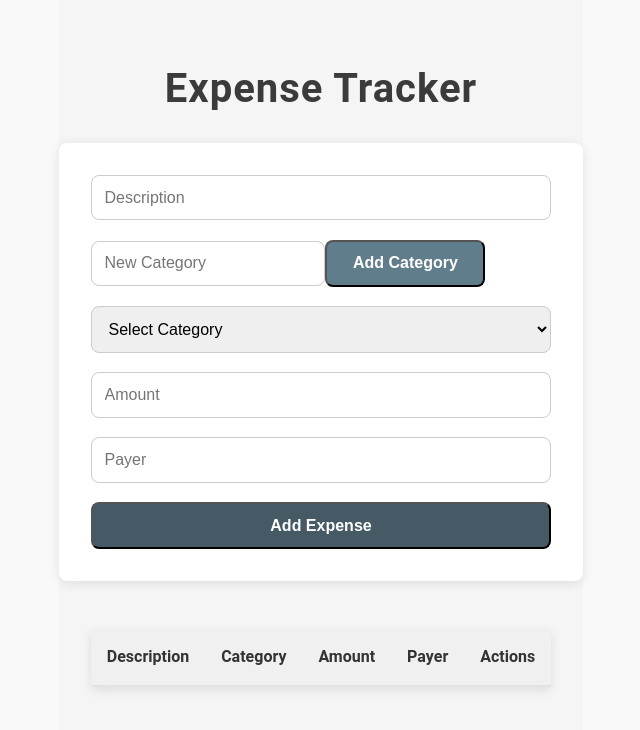
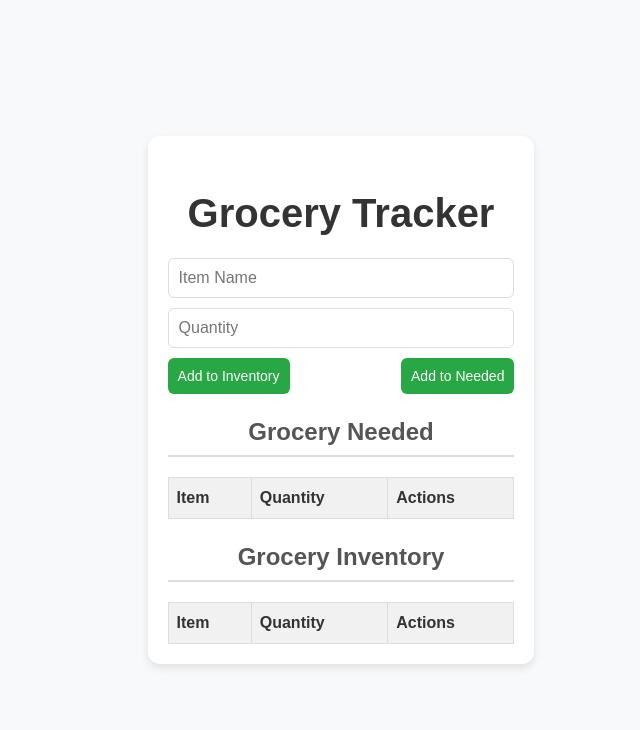
Before and after one commit to cs4241-c25/final-project-team-pike, a React (Vite) app in the folder client/: page / in a window 1280 px wide. Shown: the top 730 px of the page, without its empty margins (319-959 px from the left). Built offline with nearby package versions, Linux system fonts and the light colour scheme.

Commit message:
Grocery final

```diff
--- a/client/src/App.css
+++ b/client/src/App.css
@@ -1,164 +1,109 @@
-/* Layout and Container */
+/* App.css */
+body {
+  font-family: Arial, sans-serif;
+  background-color: #f8f9fa;
+  margin: 0;
+  padding: 0;
+  display: flex;
+  justify-content: center;
+  align-items: center;
+  height: 100vh;
+}
+
 .container {
-  padding: 2rem;
-  background-color: #f5f5f5; /* Cream background */
-  min-height: 100vh;
-  display: flex;
-  flex-direction: column;
-  align-items: center;
-  font-family: 'Roboto', sans-serif;
-  color: #333;
+  background: #ffffff;
+  padding: 20px;
+  border-radius: 12px;
+  box-shadow: 0px 4px 8px rgba(0, 0, 0, 0.1);
+  max-width: 600px;
+  width: 100%;
+  text-align: center;
 }
 
 .title {
-  font-size: 2.5rem;
-  font-weight: 700;
-  margin-bottom: 1.5rem;
-  color: #3b3b3b; /* Dark gray for the title */
-  text-align: center;
-  letter-spacing: 1px;
+  color: #333;
+  margin-bottom: 15px;
 }
 
 .form-container {
-  margin-bottom: 2rem;
   display: flex;
   flex-direction: column;
-  gap: 1.2rem;
-  width: 100%;
-  max-width: 600px;
-  background-color: #fff; /* White background for the form */
-  padding: 2rem;
-  border-radius: 8px;
-  box-shadow: 0 2px 12px rgba(0, 0, 0, 0.1);
+  gap: 10px;
+  margin-bottom: 20px;
 }
 
-/* Add Category Section */
-.add-category-section {
-  display: flex;
-  justify-content: center;
-  align-items: center;
-  flex-direction: column;
-  background-color: #fff;
-  padding: 2rem;
-  margin-top: 3rem;
-  width: 100%;
-  max-width: 600px;
-  border-radius: 8px;
-  box-shadow: 0 4px 12px rgba(0, 0, 0, 0.1);
-  border: 1px solid #ddd; /* Light border around add category */
+.input {
+  padding: 10px;
+  border: 1px solid #ddd;
+  border-radius: 6px;
+  font-size: 16px;
+  width: calc(100% - 22px);
 }
 
-.add-category-title {
-  font-size: 1.8rem;
-  font-weight: 600;
-  color: #333;
-  margin-bottom: 1.5rem;
+.button-group {
+  display: flex;
+  justify-content: space-between;
 }
 
-/* Inputs and Select */
-.input, .select {
-  border: 1px solid #ccc; /* Soft border color */
-  padding: 0.8rem;
-  border-radius: 8px;
-  font-size: 1rem;
-  transition: border 0.3s ease;
+.button {
+  padding: 10px;
+  border: none;
+  border-radius: 6px;
+  cursor: pointer;
+  font-size: 14px;
+  transition: 0.3s ease-in-out;
 }
 
-/* Focus State */
-.input:focus, .select:focus {
-  border-color: #607d8b; /* Dark faded blue for focus */
-  outline: none;
+.add-button {
+  background-color: #28a745;
+  color: white;
 }
 
-/* Buttons */
-.button {
-  padding: 0.8rem 1.6rem;
-  border-radius: 8px;
-  font-weight: 600;
-  font-size: 1rem;
-  transition: background-color 0.3s ease, transform 0.2s ease;
+.add-button:hover {
+  background-color: #218838;
 }
 
-.add-category-button {
-  background-color: #607d8b; /* Faded dark blue */
-  color: #fff;
+.move-button {
+  background-color: #007bff;
+  color: white;
 }
 
-.add-expense-button {
-  background-color: #455a64; /* Faded dark slate gray */
-  color: #fff;
+.move-button:hover {
+  background-color: #0056b3;
 }
 
 .remove-button {
-  background-color: #f44336; /* Red for remove */
-  color: #fff;
+  background-color: #dc3545;
+  color: white;
 }
 
-.button:hover {
-  transform: scale(1.05);
+.remove-button:hover {
+  background-color: #c82333;
 }
 
-.button:active {
-  transform: scale(0.98);
+h2 {
+  color: #555;
+  border-bottom: 2px solid #ddd;
+  padding-bottom: 5px;
 }
 
-/* Table Styling */
 .table {
   width: 100%;
   border-collapse: collapse;
-  border: none;
-  margin-top: 1rem;
-  max-width: 900px;
-  box-shadow: 0 4px 10px rgba(0, 0, 0, 0.1);
+  margin-top: 10px;
 }
 
 .table th, .table td {
-  padding: 1rem;
-  border-bottom: 1px solid #e0e0e0; /* Light border for table rows */
+  border: 1px solid #ddd;
+  padding: 8px;
   text-align: left;
 }
 
 .table th {
-  background-color: #f0f0f0; /* Light gray for table headers */
-  color: #333;
+  background-color: #f1f1f1;
+  font-weight: bold;
 }
 
-.table td {
-  font-size: 1rem;
-  color: #666; /* Lighter gray for table data */
+.table td button {
+  margin-left: 5px;
 }
-
-.table td .remove-button {
-  background-color: transparent;
-  border: none;
-  color: #f44336;
-  cursor: pointer;
-}
-
-.table td .remove-button:hover {
-  text-decoration: underline;
-}
-
-/* Responsive Styles */
-@media (max-width: 768px) {
-  .form-container {
-    padding: 1.5rem;
-  }
-
-  .input, .select {
-    width: 100%;
-  }
-
-  .button {
-    width: 100%;
-    padding: 0.8rem;
-  }
-
-  .table {
-    width: 100%;
-  }
-
-  .table th, .table td {
-    padding: 0.8rem;
-  }
-}
--- a/client/src/App.jsx
+++ b/client/src/App.jsx
@@ -1,156 +1,111 @@
 import { useState } from 'react';
-import './App.css'; // Import the custom CSS file
+import './App.css';
 
-export default function ExpenseTracker() {
-    const [expenses, setExpenses] = useState([]);
-    const [categories, setCategories] = useState([]);
-    const [form, setForm] = useState({ description: '', category: '', amount: '', payer: '' });
-    const [newCategory, setNewCategory] = useState('');
-    const [editIndex, setEditIndex] = useState(null); // New state to track the index of the expense being edited
-    const [showRemovePrompt, setShowRemovePrompt] = useState(false); // To show remove confirmation
-    const [removeIndex, setRemoveIndex] = useState(null); // Index of the expense to remove
+export default function GroceryTracker() {
+    const [inventory, setInventory] = useState([]);
+    const [needed, setNeeded] = useState([]);
+    const [form, setForm] = useState({ item: '', quantity: '' });
 
-    const addExpense = () => {
-        if (editIndex !== null) {
-            // Update the expense if editing
-            const updatedExpenses = [...expenses];
-            updatedExpenses[editIndex] = { ...form, amount: parseFloat(form.amount) };
-            setExpenses(updatedExpenses);
-            setEditIndex(null); // Reset the edit index after saving
-        } else {
-            // Add new expense
-            setExpenses([...expenses, { ...form, amount: parseFloat(form.amount) }]);
-        }
-        setForm({ description: '', category: '', amount: '', payer: '' });
-    };
-
-    const removeExpense = () => {
-        // Remove the expense from the list
-        const updatedExpenses = expenses.filter((_, i) => i !== removeIndex);
-        setExpenses(updatedExpenses);
-        setShowRemovePrompt(false); // Close the remove confirmation
-        setRemoveIndex(null); // Reset the index
-    };
-
-    const cancelRemove = () => {
-        setShowRemovePrompt(false); // Close the remove confirmation without removing
-        setRemoveIndex(null); // Reset the index
-    };
-
-    const addCategory = () => {
-        if (newCategory && !categories.includes(newCategory)) {
-            setCategories([...categories, newCategory]);
-            setNewCategory('');
+    const addItem = (listType) => {
+        if (form.item && form.quantity) {
+            const newItem = { item: form.item, quantity: parseInt(form.quantity) };
+            if (listType === "inventory") {
+                setInventory([...inventory, newItem]);
+            } else {
+                setNeeded([...needed, newItem]);
+            }
+            setForm({ item: '', quantity: '' });
         }
     };
 
-    const editExpense = (index) => {
-        const expenseToEdit = expenses[index];
-        setForm({
-            description: expenseToEdit.description,
-            category: expenseToEdit.category,
-            amount: expenseToEdit.amount.toString(),
-            payer: expenseToEdit.payer,
-        });
-        setEditIndex(index); // Set the index to indicate we're editing this expense
+    const moveToInventory = (index) => {
+        const item = needed[index];
+        setNeeded(needed.filter((_, i) => i !== index));
+        setInventory([...inventory, item]);
+    };
+
+    const removeItem = (index, listType) => {
+        if (listType === "inventory") {
+            setInventory(inventory.filter((_, i) => i !== index));
+        } else {
+            setNeeded(needed.filter((_, i) => i !== index));
+        }
     };
 
     return (
         <div className="container">
-            <h1 className="title">Expense Tracker</h1>
+            <h1 className="title">Grocery Tracker</h1>
+
+            {/* Add Grocery Form */}
             <div className="form-container">
                 <input
                     className="input"
-                    placeholder="Description"
-                    value={form.description}
-                    onChange={(e) => setForm({ ...form, description: e.target.value })}
-                />
-                <div className="add-category">
-                    <input
-                        className="input"
-                        placeholder="New Category"
-                        value={newCategory}
-                        onChange={(e) => setNewCategory(e.target.value)}
-                    />
-                    <button className="button add-category-button" onClick={addCategory}>
-                        Add Category
-                    </button>
-                </div>
-                <select
-                    className="select"
-                    value={form.category}
-                    onChange={(e) => setForm({ ...form, category: e.target.value })}
-                >
-                    <option value="">Select Category</option>
-                    {categories.map((category, index) => (
-                        <option key={index} value={category}>
-                            {category}
-                        </option>
-                    ))}
-                </select>
-                <input
-                    className="input"
-                    placeholder="Amount"
-                    type="number"
-                    value={form.amount}
-                    onChange={(e) => setForm({ ...form, amount: e.target.value })}
+                    placeholder="Item Name"
+                    value={form.item}
+                    onChange={(e) => setForm({ ...form, item: e.target.value })}
                 />
                 <input
                     className="input"
-                    placeholder="Payer"
-                    value={form.payer}
-                    onChange={(e) => setForm({ ...form, payer: e.target.value })}
+                    placeholder="Quantity"
+                    type="number"
+                    value={form.quantity}
+                    onChange={(e) => setForm({ ...form, quantity: e.target.value })}
                 />
-                <button className="button add-expense-button" onClick={addExpense}>
-                    {editIndex !== null ? 'Save Expense' : 'Add Expense'}
-                </button>
+                <div className="button-group">
+                    <button className="button add-button" onClick={() => addItem("inventory")}>
+                        Add to Inventory
+                    </button>
+                    <button className="button add-button" onClick={() => addItem("needed")}>
+                        Add to Needed
+                    </button>
+                </div>
             </div>
 
-            {/* Remove Expense Confirmation Section */}
-            {showRemovePrompt && (
-                <div className="remove-prompt">
-                    <h2>Are you sure you want to remove this expense?</h2>
-                    <button className="button confirm-remove" onClick={removeExpense}>
-                        Yes, Remove
-                    </button>
-                    <button className="button cancel-remove" onClick={cancelRemove}>
-                        No, Cancel
-                    </button>
-                </div>
-            )}
-
-            {/* Expenses Table */}
+            {/* Grocery Needed Table */}
+            <h2>Grocery Needed</h2>
             <table className="table">
                 <thead>
                 <tr>
-                    <th>Description</th>
-                    <th>Category</th>
-                    <th>Amount</th>
-                    <th>Payer</th>
+                    <th>Item</th>
+                    <th>Quantity</th>
                     <th>Actions</th>
                 </tr>
                 </thead>
                 <tbody>
-                {expenses.map((expense, index) => (
+                {needed.map((g, index) => (
                     <tr key={index}>
-                        <td>{expense.description}</td>
-                        <td>{expense.category}</td>
-                        <td>${expense.amount.toFixed(2)}</td>
-                        <td>{expense.payer}</td>
-                        <td className="table-actions">
-                            <button
-                                className="button edit-button"
-                                onClick={() => editExpense(index)} // Edit button
-                            >
-                                Edit
+                        <td>{g.item}</td>
+                        <td>{g.quantity}</td>
+                        <td>
+                            <button className="button move-button" onClick={() => moveToInventory(index)}>
+                                Move to Inventory
                             </button>
-                            <button
-                                className="button remove-button"
-                                onClick={() => {
-                                    setRemoveIndex(index); // Set the index of the expense to remove
-                                    setShowRemovePrompt(true); // Show remove confirmation
-                                }}
-                            >
+                            <button className="button remove-button" onClick={() => removeItem(index, "needed")}>
+                                Remove
+                            </button>
+                        </td>
+                    </tr>
+                ))}
+                </tbody>
+            </table>
+
+            {/* Grocery Inventory Table */}
+            <h2>Grocery Inventory</h2>
+            <table className="table">
+                <thead>
+                <tr>
+                    <th>Item</th>
+                    <th>Quantity</th>
+                    <th>Actions</th>
+                </tr>
+                </thead>
+                <tbody>
+                {inventory.map((g, index) => (
+                    <tr key={index}>
+                        <td>{g.item}</td>
+                        <td>{g.quantity}</td>
+                        <td>
+                            <button className="button remove-button" onClick={() => removeItem(index, "inventory")}>
                                 Remove
                             </button>
                         </td>
@@ -161,5 +116,3 @@ export default function ExpenseTracker() {
         </div>
     );
 }
-
-/*dxhs*/
--- a/client/src/index.css
+++ b/client/src/index.css
@@ -1,6 +1,3 @@
-
-/* Index.css */
-
 :root {
   font-family: Inter, system-ui, Avenir, Helvetica, Arial, sans-serif;
   line-height: 1.5;
```
